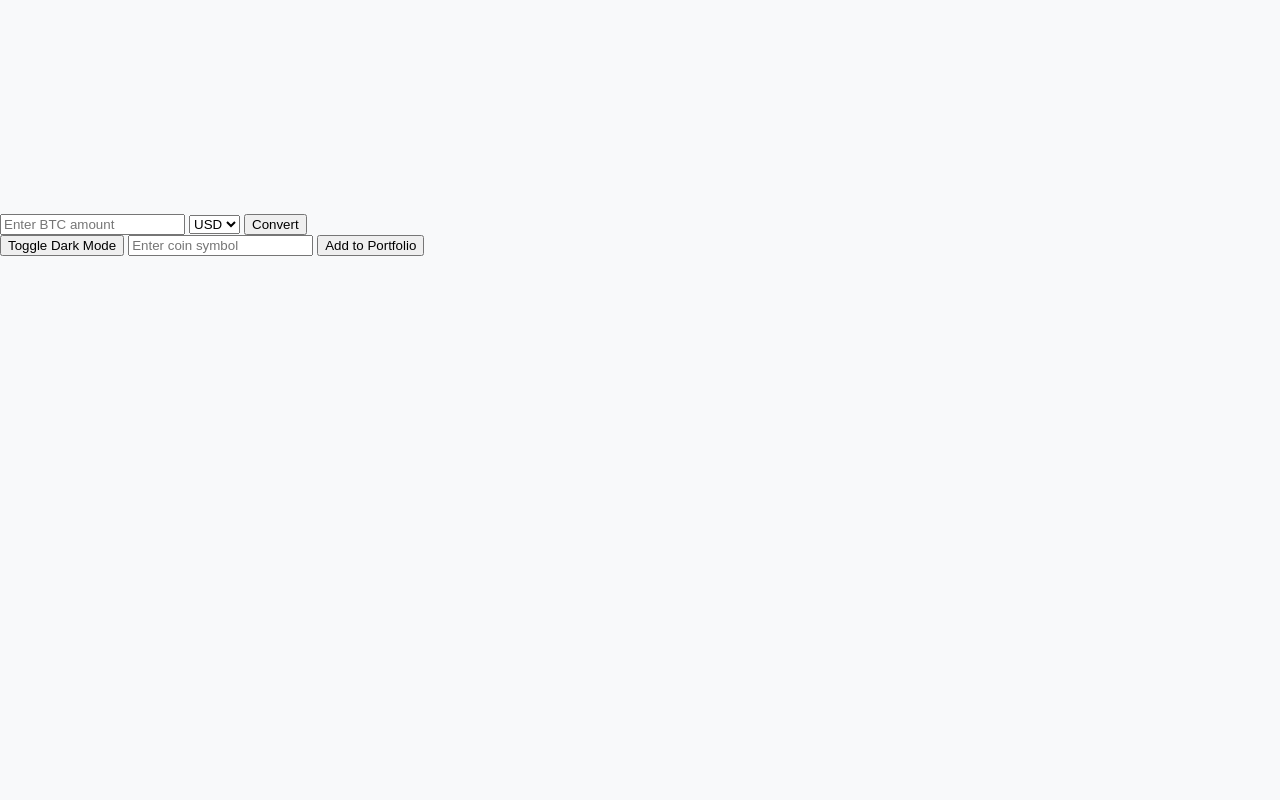
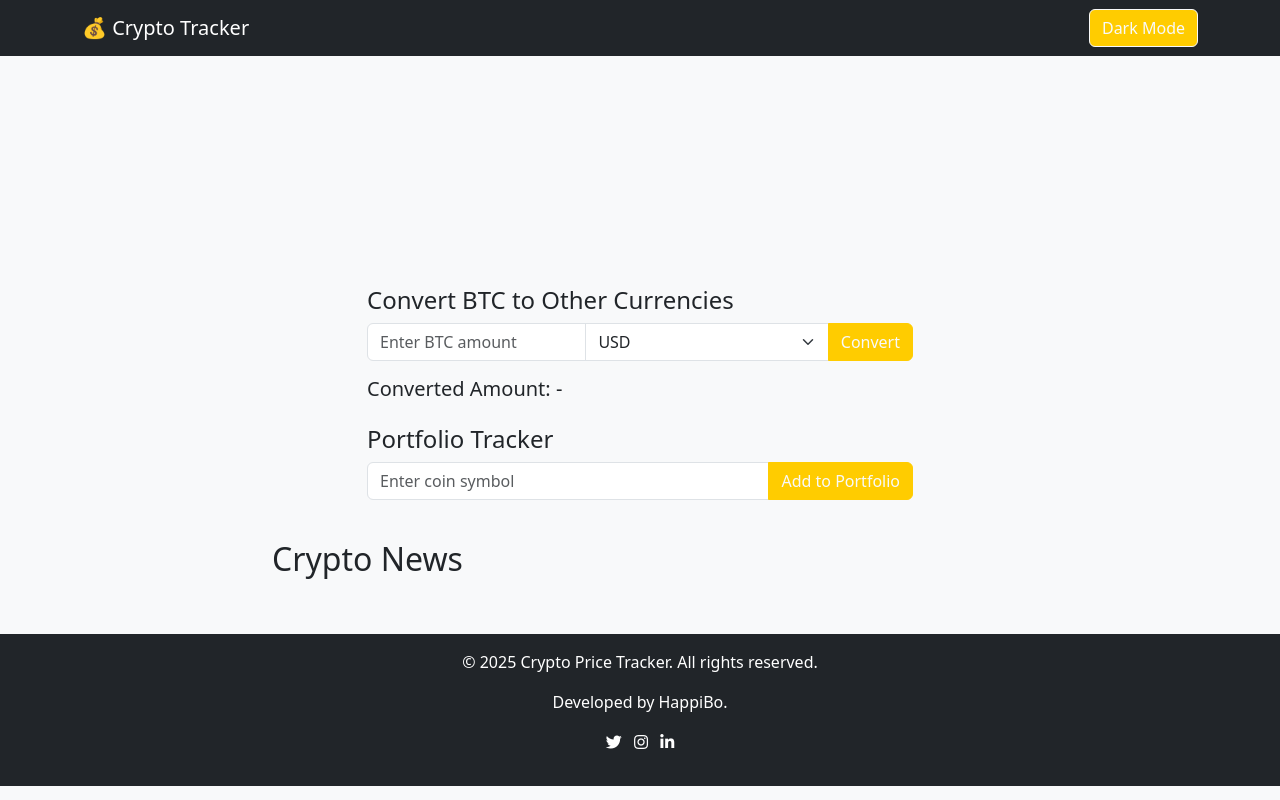
Before and after one commit to Happinesspetra/Cyrptocurrency-price-tracker, a plain HTML site: page index.html in a window 1280 px wide. Drawn offline with nearby package versions, Linux system fonts and the light colour scheme; no server answers.

Commit message:
Update index.html

```diff
--- a/index.html
+++ b/index.html
@@ -3,40 +3,98 @@
 <head>
     <meta charset="UTF-8">
     <meta name="viewport" content="width=device-width, initial-scale=1.0">
-    <title>Cryptocurrency Price Tracker</title>
+    <title>Crypto Price Tracker</title>
+    <link rel="stylesheet" href="https://cdn.jsdelivr.net/npm/bootstrap@5.3.0/dist/css/bootstrap.min.css">
     <link rel="stylesheet" href="styles.css">
+    <script src="https://cdn.jsdelivr.net/npm/chart.js"></script>
+    <link rel="stylesheet" href="https://cdnjs.cloudflare.com/ajax/libs/font-awesome/5.15.4/css/all.min.css">
 </head>
 <body>
-    <!-- Add the crypto cards container -->
-    <div id="cryptoCards" class="row"></div>
 
-    <!-- Add the chart container -->
-    <canvas id="priceChart" width="400" height="200"></canvas>
+    <!-- NAVBAR (Fixed) -->
+    <nav class="navbar navbar-dark bg-dark fixed-top">
+        <div class="container">
+            <a class="navbar-brand" href="https://github.com/Happinesspetra">💰 Crypto Tracker</a>
+            <button id="darkModeToggle" class="btn btn-outline-light" style="background-color: #ffcc00;">Dark Mode</button>
+        </div>
+    </nav>
 
-    <!-- Add the news container -->
-    <div id="news"></div>
+    <!-- MAIN CONTAINER (Added padding to avoid navbar overlap) -->
+    <div class="container mt-5 pt-4">
+        <div class="row">
+            <!-- CRYPTO PRICE CARDS -->
+            <div id="cryptoCards" class="row row-cols-1 row-cols-md-3 g-3"></div>
+        </div>
 
-    <!-- Add the scroll up button -->
-    <button id="scrollUpBtn">Scroll Up</button>
+        <!-- CHART SECTION (Less Space) -->
+        <div class="row mt-3">
+            <div class="col-md-8 mx-auto">
+                <canvas id="priceChart"></canvas>
+            </div>
+        </div>
 
-    <!-- Add other necessary elements -->
-    <input type="text" id="btcAmount" placeholder="Enter BTC amount">
-    <select id="currency">
-        <option value="usd">USD</option>
-        <option value="eur">EUR</option>
-        <!-- Add more options as needed -->
-    </select>
-    <button onclick="convertCurrency()">Convert</button>
-    <div id="convertedAmount"></div>
+        <!-- CURRENCY CONVERTER (Less Space) -->
+        <div class="row mt-3">
+            <div class="col-md-6 mx-auto">
+                <h4>Convert BTC to Other Currencies</h4>
+                <div class="input-group">
+                    <input type="number" id="btcAmount" class="form-control" placeholder="Enter BTC amount">
+                    <select id="currency" class="form-select">
+                        <option value="usd">USD</option>
+                        <option value="eur">EUR</option>
+                        <option value="gbp">GBP</option>
+                        <option value="jpy">JPY</option>
+                        <option value="aud">AUD</option>
+                        <option value="cad">CAD</option>
+                    </select>
+                    <button class="btn btn-outline-light" onclick="convertCurrency()" style="background-color: #ffcc00; border-color: #ffcc00;">Convert</button>
+                </div>
+                <h5 class="mt-3">Converted Amount: <span id="convertedAmount">-</span></h5>
+            </div>
+        </div>
 
-    <button id="darkModeToggle">Toggle Dark Mode</button>
+        <!-- PORTFOLIO TRACKER (Less Space) -->
+        <div class="row mt-3">
+            <div class="col-md-6 mx-auto">
+                <h4>Portfolio Tracker</h4>
+                <div class="input-group">
+                    <input type="text" id="portfolio-input" class="form-control" placeholder="Enter coin symbol">
+                    <button id="add-portfolio" class="btn btn-outline-light" style="background-color: #ffcc00; border-color: #ffcc00;">Add to Portfolio</button>
+                </div>
+                <ul id="portfolio-list" class="list-group mt-3"></ul>
+            </div>
+        </div>
 
-    <input type="text" id="portfolio-input" placeholder="Enter coin symbol">
-    <button id="add-portfolio">Add to Portfolio</button>
-    <ul id="portfolio-list"></ul>
+        <div class="row mt-4">
+            <div class="col-md-8 mx-auto">
+                <h2>Crypto News</h2>
+                <div id="news"></div>
+            </div>
+        </div>
+    </div>
 
-    <script src="https://cdn.jsdelivr.net/npm/chart.js"></script>
+    <!-- SCROLL-UP BUTTON -->
+    <button id="scrollUpBtn" class="btn btn-outline-light scroll-up">↑</button>
+
+    <!-- FOOTER SECTION -->
+    <footer class="bg-dark text-white text-center py-3 mt-5">
+        <div class="container">
+            <p>&copy; 2025 Crypto Price Tracker. All rights reserved.</p>
+            <p>Developed by <a href="https://github.com/Happinesspetra" class="text-white">HappiBo.</a></p>
+            <p>
+                <a href="https://twitter.com/Happine47968980" class="text-white me-2">
+                    <i class="fab fa-twitter"></i>
+                </a>
+                <a href="https://instagram.com/happibo_" class="text-white me-2">
+                    <i class="fab fa-instagram"></i>
+                </a>
+                <a href="https://linkedin.com/in/happiness-michael-26b20a244" class="text-white">
+                    <i class="fab fa-linkedin-in"></i>
+                </a>
+            </p>
+        </div>
+    </footer>
+
     <script src="script.js"></script>
-    <script src="chart.js"></script>
 </body>
 </html>
```
